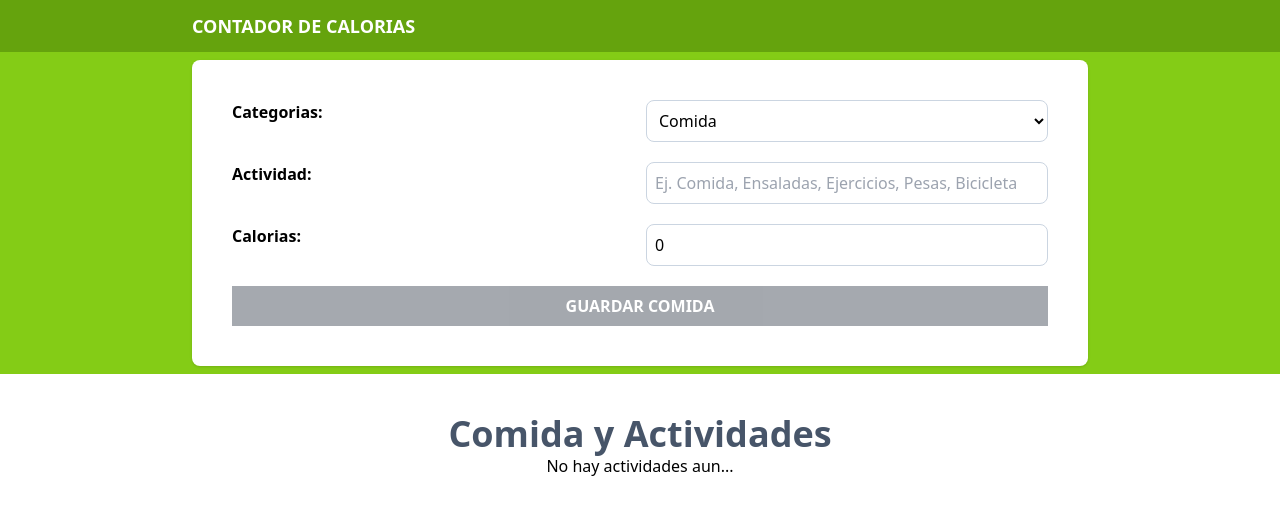
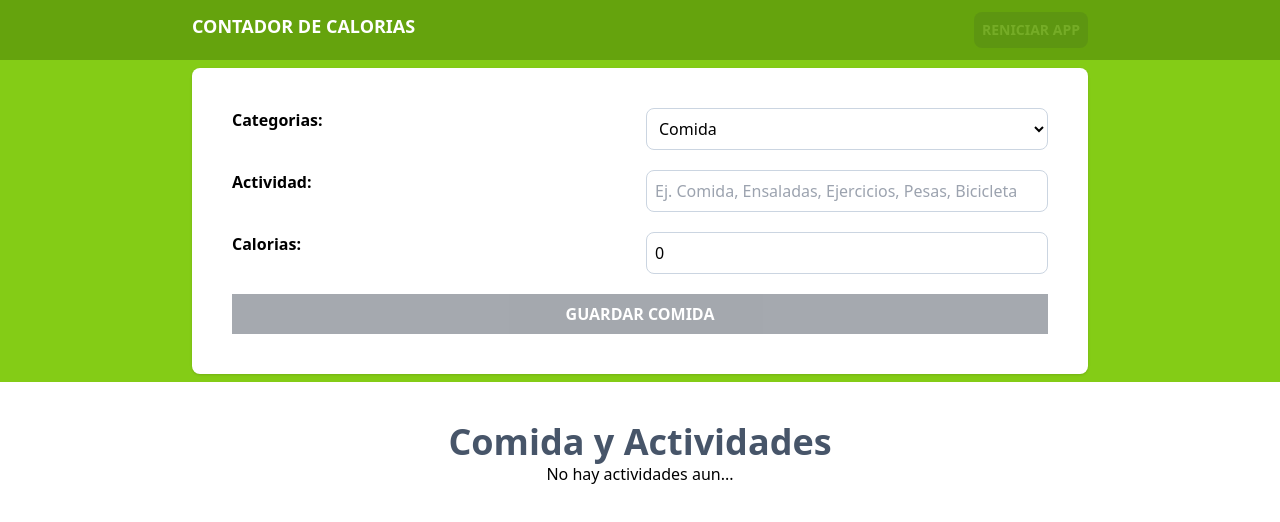
Before and after one commit to JerlibGnzlz/contador-de-calorias, a React (Vite) app: page / in a window 1280 px wide. Shown: the top 522 px of the page. Built offline with nearby package versions, Linux system fonts and the light colour scheme.

Commit message:
reiniciar la app

```diff
--- a/src/App.tsx
+++ b/src/App.tsx
@@ -1,4 +1,4 @@
-import { useEffect, useReducer } from "react";
+import { useEffect, useMemo, useReducer } from "react";
 import { Form } from "./components/Form";
 import { activityReducer, initialState } from "./reducers/avtivity-reducers";
 import { ActivityList } from "./components/ActivityList";
@@ -10,6 +10,11 @@ function App() {
 		localStorage.setItem("actividades", JSON.stringify(state.activities));
 	}, [state.activities]);
 
+
+	// eslint-disable-next-line react-hooks/rules-of-hooks
+	const resetApp = () =>
+    useMemo(() => state.activities.length , [state.activities]);
+
 	return (
 		<>
 			<header className="bg-lime-600 py-3">
@@ -17,6 +22,11 @@ function App() {
 					<h1 className="uppercase font-bold text-lg text-center text-white">
 						Contador de Calorias
 					</h1>
+
+					<button className="bg-gray-800 hover:bg-gray-900 font-bold text-white  uppercase text-sm cursor-pointer p-2 rounded-lg disabled:opacity-10"
+						disabled={!resetApp()}
+					onClick={()=>dispatch({type:"reset-activity"})}
+					>Reniciar App</button>
 				</div>
 			</header>
 
--- a/src/reducers/avtivity-reducers.ts
+++ b/src/reducers/avtivity-reducers.ts
@@ -3,8 +3,8 @@ import { actividad } from "../types/index";
 export type ActivityAction =
   | { type: "save=activity"; payload: { newActivity: actividad } }
   | { type: "set=activeId"; payload: { id: actividad["id"] } }
-  | { type: "delete-activity"; payload: { id: actividad["id"] } };
-
+  | { type: "delete-activity"; payload: { id: actividad["id"] } }
+| { type: "reset-activity" };
 export type ActivityState = {
   activities: actividad[];
   activeId: actividad["id"];
@@ -54,5 +54,14 @@ export const activityReducer = (
 	};
   }
 
+	if (action.type === "reset-activity")
+	{
+		return {
+			activities: [],
+			activeId: "",
+
+		};
+	}
+
   return state;
 };
```
